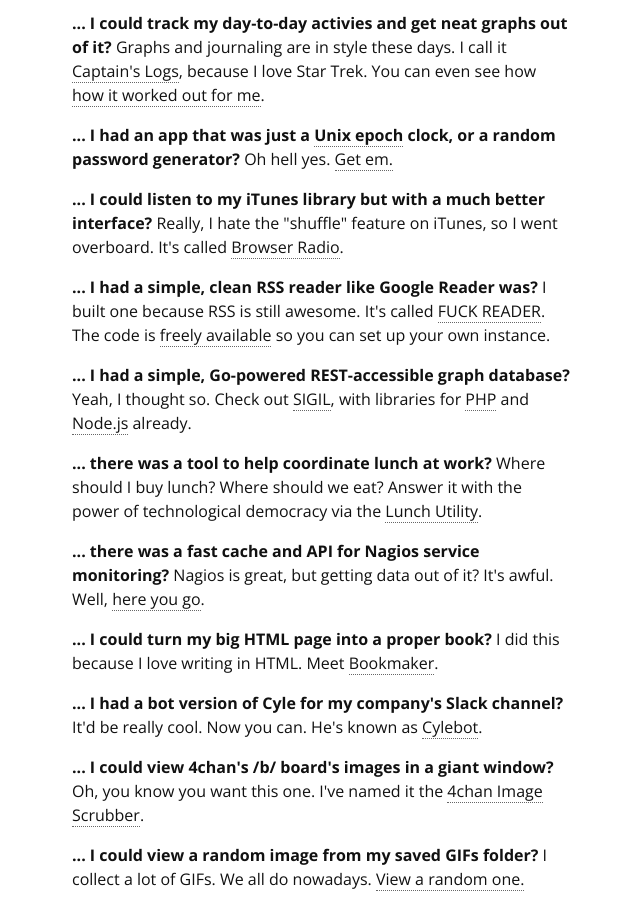
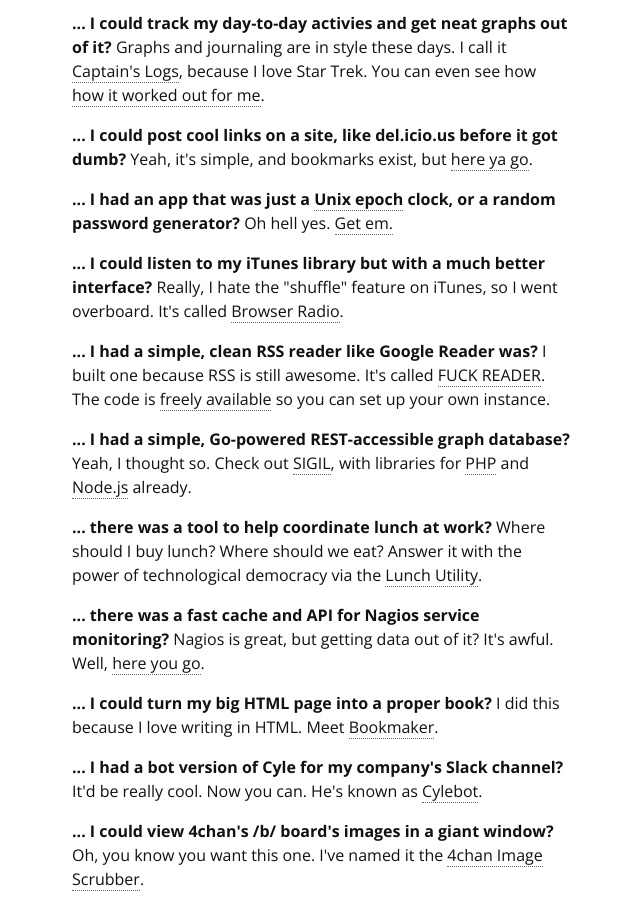
Before and after one commit to cylesoft/webzone, a plain HTML site: page index.html in a window 1280 px wide. Shown: the part 1440-2344 px from the top of the page, without its empty margins (318-958 px from the left). Drawn offline with nearby package versions, Linux system fonts and the light colour scheme.

Commit message:
added link to links, lol

```diff
--- a/index.html
+++ b/index.html
@@ -34,6 +34,7 @@
 <p><b>... I could shoot my own movie?</b> Yeah, it's badass. I've done it a few times. <a href="http://cylesoft.com/blog/shooting-having-fun-up-there.html">Read about how you can, too.</a></p>
 <p><b>... I could have my own super-high-performance static-file blog like it's 1995?</b> Well, now you can. It's called <a href="https://github.com/cyle/statiblog">Statiblog</a>.</p>
 <p><b>... I could track my day-to-day activies and get neat graphs out of it?</b> Graphs and journaling are in style these days. I call it <a href="https://github.com/cyle/captains-log-parser">Captain's Logs</a>, because I love Star Trek. You can even see how <a href="http://cylesoft.com/blog/my-2013-2014-logs.html">how it worked out for me</a>.</p>
+<p><b>... I could post cool links on a site, like del.icio.us before it got dumb?</b> Yeah, it's simple, and bookmarks exist, but <a href="https://github.com/cylesoft/links">here ya go</a>.</p>
 <p><b>... I had an app that was just a <a href="http://en.wikipedia.org/wiki/Unix_time">Unix epoch</a> clock, or a random password generator?</b> Oh hell yes. <a href="http://cylesoft.com/blog/two-nonsense-apps.html">Get em.</a></p>
 <p><b>... I could listen to my iTunes library but with a much better interface?</b> Really, I hate the "shuffle" feature on iTunes, so I went overboard. It's called <a href="https://github.com/cyle/browser-radio">Browser Radio</a>.</p>
 <p><b>... I had a simple, clean RSS reader like Google Reader was?</b> I built one because RSS is still awesome. It's called <a href="https://fuckreader.com/">FUCK READER</a>. The code is <a href="https://github.com/cyle/fuck-reader">freely available</a> so you can set up your own instance.</p>
```
